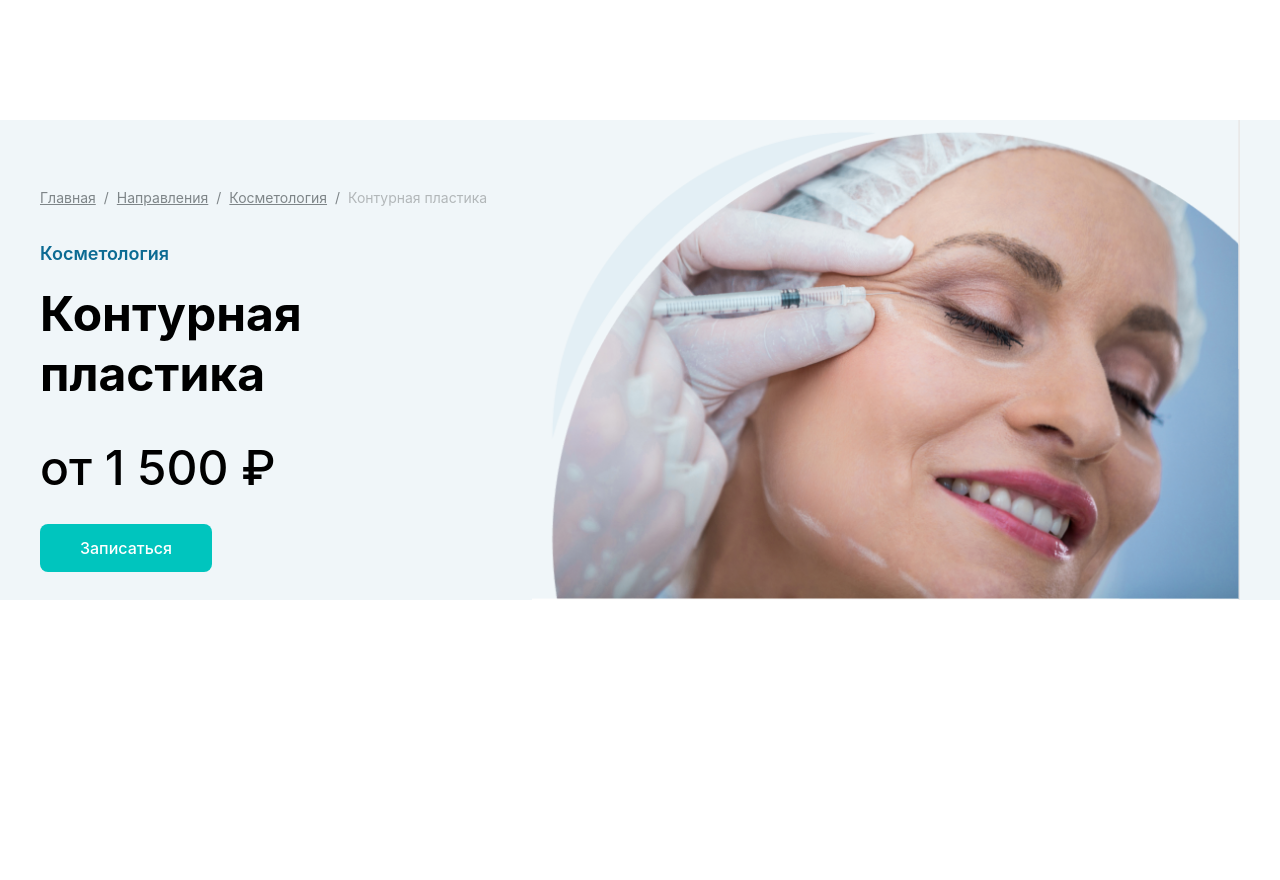
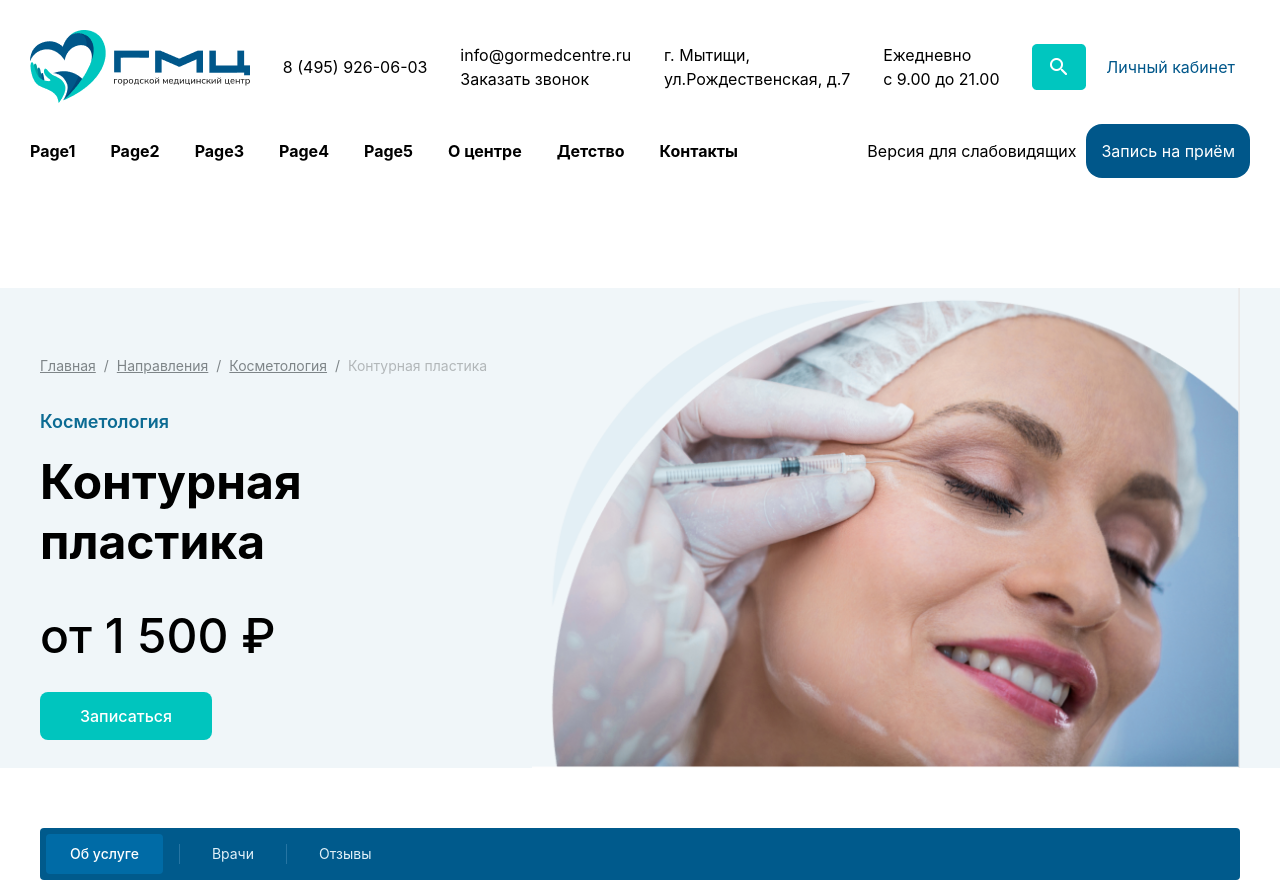
Before and after one commit to nozimnegmatov0010/exam4, a website: page src/page4.html in a window 1280 px wide. Before the commit the page ends 800 px from the top, so only its background shows below. Drawn offline with nearby package versions, Linux system fonts and the light colour scheme; files that its build step writes are made by us from their sources.

Commit message:
page 4 section 2

```diff
--- a/src/page4.html
+++ b/src/page4.html
@@ -8,9 +8,43 @@
 </head>
 <body>
 
+<!-- header  -->
+
+<header class="flex justify-between lg:flex-col p-[30px] max-w-[1300px] m-auto">
+        <img class="lg:hidden" src="./IMG/logo (9).png" alt="">
+        <div class="hidden lg:flex justify-between items-center">
+            <img src="./IMG/logo (9).png" alt="">
+            <p>8 (495) 926-06-03</p>
+            <p>info@gormedcentre.ru <br> Заказать звонок</p>
+            <p>г. Мытищи, <br> ул.Рождественская, д.7</p>
+            <p>Ежедневно <br> с 9.00 до 21.00</p>
+            <div class="flex gap-[5px] items-center">
+                <img src="./IMG/search.png" alt="">
+                <button class="p-[15px] g-[white] text-[#00578A] rounded-2xl">Личный кабинет</button>
+            </div>
+        </div>
+        <div class="flex justify-between items-center mt-[20px]">
+            <div class="hidden lg:flex gap-[35px]">
+               <a class="font-bold hover:text-blue-400" href="">Page1</a>
+               <a class="font-bold hover:text-blue-400" href="">Page2</a>
+               <a class="font-bold hover:text-blue-400" href="">Page3</a>
+               <a class="font-bold hover:text-blue-400" href="">Page4</a>
+               <a class="font-bold hover:text-blue-400" href="">Page5</a>
+               <a class="font-bold hover:text-blue-400" href="">О центре</a>
+               <a class="font-bold hover:text-blue-400" href="">Детство</a>
+               <a class="font-bold hover:text-blue-400" href="">Контакты</a>
+            </div>
+            <div class="hidden lg:flex gap-[10px] items-center">
+                <p>Версия для слабовидящих</p>
+                <button class="p-[15px] text-[white] bg-[#00578A] rounded-2xl">Запись на приём</button>
+            </div>
+        </div>
+        <p class="text-[30px] lg:hidden">☰</p>
+    </header>
+
 <!-- section 1 -->
 
-<section class="bg-[#F0F6F9] mt-30 mb-30">
+<section class="bg-[#F0F6F9] mt-20 mb-15">
 
 
     <section class="max-w-[1200px] m-auto flex items-center justify-between flex-col md:flex-row">
@@ -49,8 +83,27 @@
 
 </section>
 
+<!-- section 2 -->
 
+<section class="bg-[#005a8c]  m-auto p-1.5 rounded flex items-center max-w-[1200px] text-white font-sans text-sm">
 
+  <a href="" class="bg-[#006ba6] px-6 py-2.5 rounded font-medium block">
+    Об услуге
+  </a>
+
+  <div class="h-5 w-[1px] bg-[#2675a3] mx-4"></div>
+
+  <a href="" class="px-4 py-2.5 text-[#e0f0f8] ">
+    Врачи
+  </a>
+
+  <div class="h-5 w-[1px] bg-[#2675a3] mx-4"></div>
+
+  <a href="" class="px-4 py-2.5 text-[#e0f0f8] ">
+    Отзывы
+  </a>
+
+</section>
 
 </body>
 </html>
```
Also changed, not shown: src/IMG/btn.png (added), src/IMG/logo (9).png (added), src/IMG/search.png (added).
